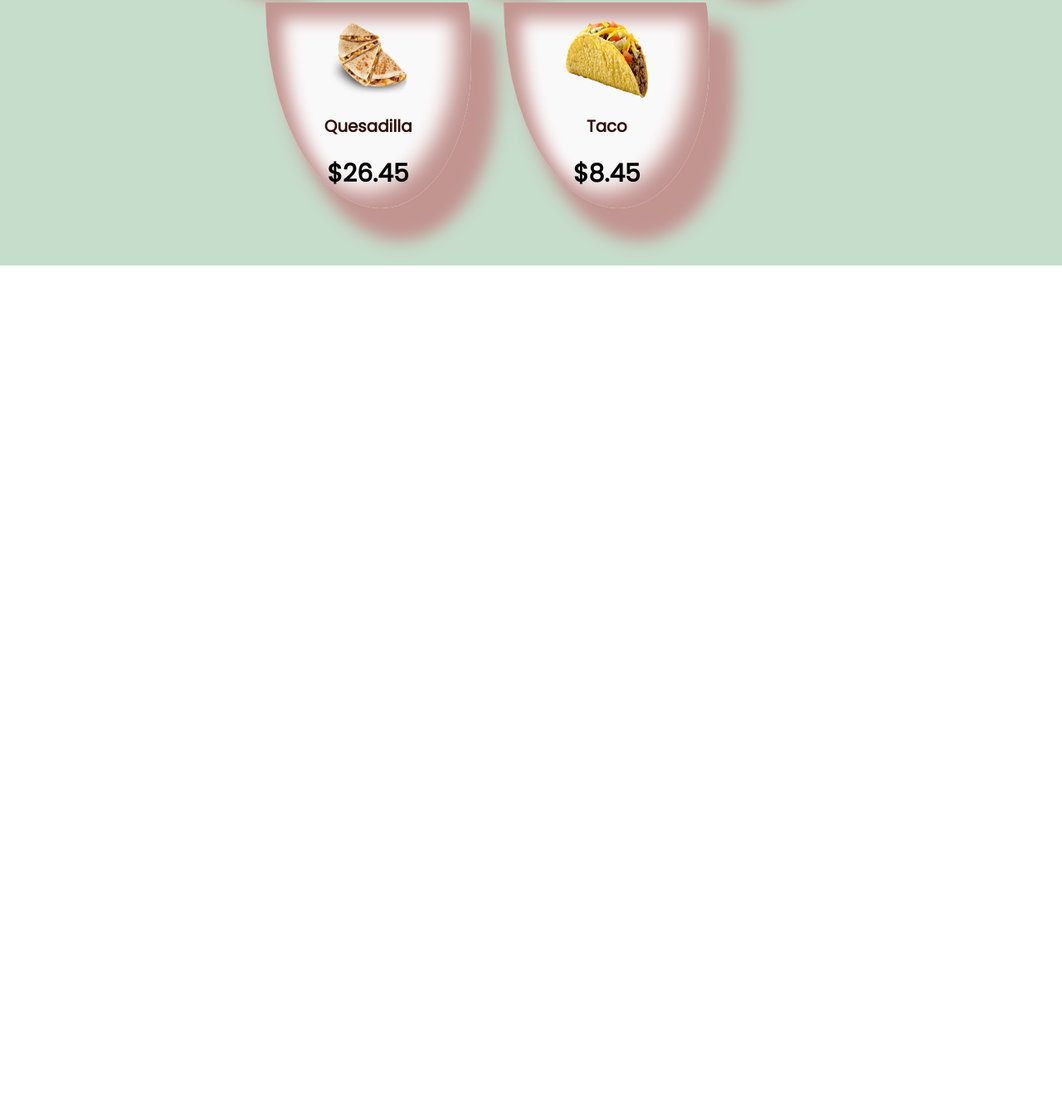
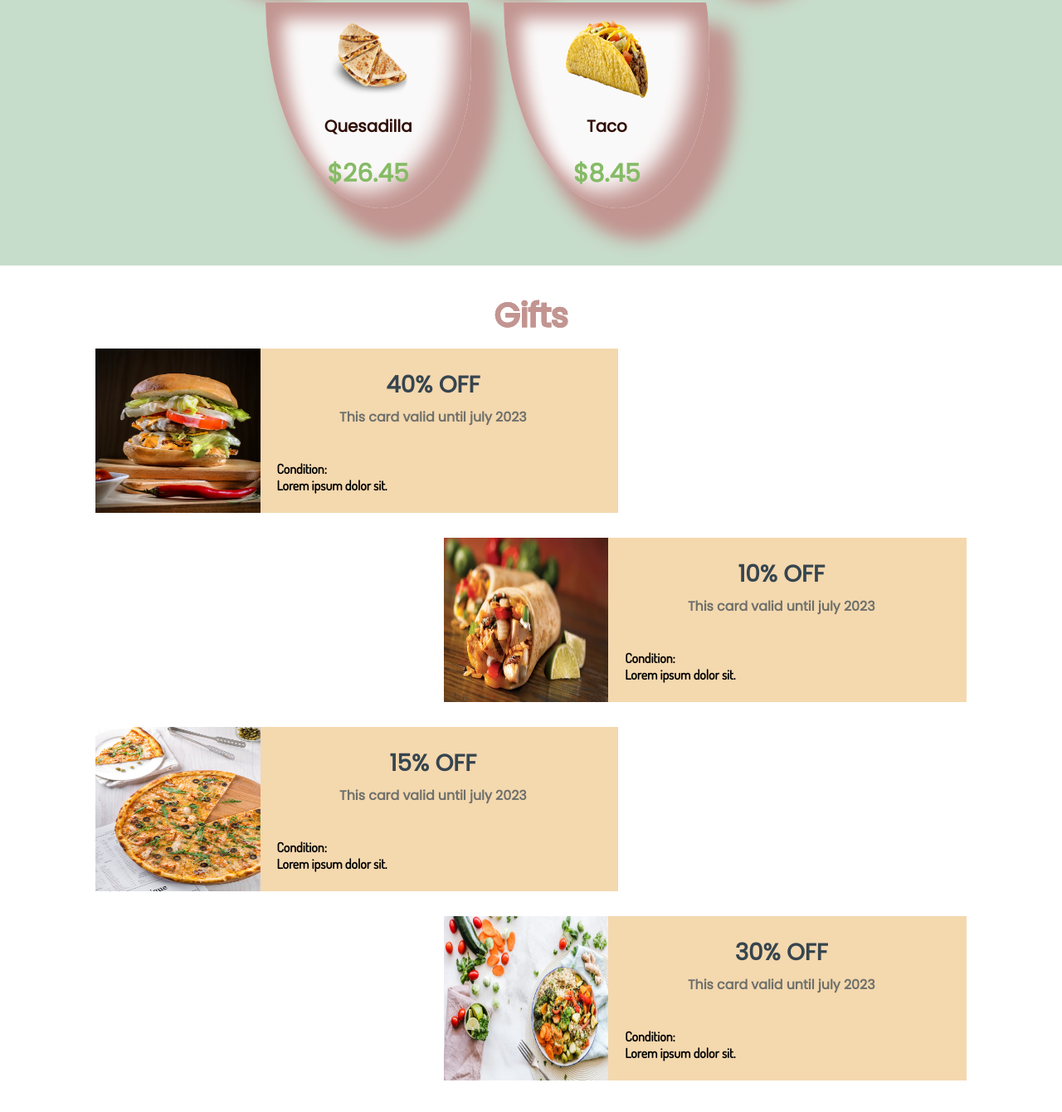
Before and after one commit to greatAlhazen/sass-landing-page, a website: page index.html in a window 1280 px wide. Shown: the part 2052-3392 px from the top of the page at 83% size. Before the commit the page ends 2372 px from the top, so only its background shows below. Drawn offline with nearby package versions, Linux system fonts and the light colour scheme; a web font is replaced by a local one.

Commit message:
create gifts section

```diff
--- a/index.html
+++ b/index.html
@@ -7,7 +7,7 @@
 
         <!-- css and fonts configuration -->
     <link rel="shortcut icon" type="image/png" href="images/icon.png">
-    <link href="https://fonts.googleapis.com/css2?family=Poppins&family=Sevillana&display=swap" rel="stylesheet">
+    <link href="https://fonts.googleapis.com/css2?family=Dosis&family=Poppins&family=Sevillana&display=swap" rel="stylesheet">
     <link rel="stylesheet" href="css/style.css">
 
     <title>Restaurant</title>
@@ -98,6 +98,44 @@
       </div>
     </section>
 
+    <section class="giftCard">
+      <h1 class="heading">Gifts</h1>
+      <div class="cardContainer">
+        <div class="card">
+          <img src="images/giftFood.jpg" alt="gift">
+          <div class="details">
+            <h1>40% OFF</h1>
+            <h2>This card valid until july 2023</h2>
+            <h4>Condition: <br> Lorem ipsum dolor sit.</h4>
+          </div>
+        </div>
+        <div class="card">
+          <img src="images/giftFood3.jpg" alt="gift">
+          <div class="details">
+            <h1>10% OFF</h1>
+            <h2>This card valid until july 2023</h2>
+            <h4>Condition: <br> Lorem ipsum dolor sit.</h4>
+          </div>
+        </div>
+        <div class="card">
+          <img src="images/giftFood4.jpg" alt="gift">
+          <div class="details">
+            <h1>15% OFF</h1>
+            <h2>This card valid until july 2023</h2>
+            <h4>Condition: <br> Lorem ipsum dolor sit.</h4>
+          </div>
+        </div>
+        <div class="card">
+          <img src="images/giftFood2.jpg" alt="gift">
+          <div class="details">
+            <h1>30% OFF</h1>
+            <h2>This card valid until july 2023</h2>
+            <h4>Condition: <br> Lorem ipsum dolor sit.</h4>
+          </div>
+        </div>
+      </div>
+    </section>
+
   <script src="https://cdnjs.cloudflare.com/ajax/libs/jquery/3.6.3/jquery.min.js" integrity="sha512-STof4xm1wgkfm7heWqFJVn58Hm3EtS31XFaagaa8VMReCXAkQnJZ+jEy8PCC/iT18dFy95WcExNHFTqLyp72eQ==" crossorigin="anonymous" referrerpolicy="no-referrer"></script>
   <script src="app.js"></script>
 
--- /dev/null
+++ b/sass/components/giftCard.scss
@@ -0,0 +1,67 @@
+.giftCard{
+    position: relative;
+
+    .cardContainer{
+        margin-top:3rem;
+        display: flex;
+        flex-direction: column;
+        gap:3rem;
+
+        .card{
+            display:flex;
+            width:60%;
+            height:20rem;
+            background-color:$creme-color;
+
+            @include respond(tablet) {
+               width:100%;
+              }
+
+            &:nth-child(even){
+                align-self: flex-end;
+
+            }
+
+
+            img{
+                width:20rem;
+                height:100%;
+
+
+                  @include respond(phone) {
+                    width:10rem;
+                    object-fit: cover;
+                   }
+            }
+
+            .details{
+                width:40rem;
+                display: flex;
+                align-items: center;
+                justify-content: center;
+                flex-direction:column ;
+                padding-left:2rem;
+
+                h1{
+                    color:$black;
+                    font-size:2.8rem;
+                    margin-bottom: .5rem;
+                }
+
+                h2{
+                    color:$black;
+                    opacity: .7;
+                    font-size: 1.6rem;
+                    margin-bottom:4rem;
+
+                }
+
+                h4{
+                    font-size:1.6rem;
+                    font-family: 'Dosis', sans-serif;
+                    align-self: flex-start;
+                }
+            }
+        }
+    }
+}
--- a/sass/components/menu.scss
+++ b/sass/components/menu.scss
@@ -52,6 +52,7 @@
 
             h4{
                 font-size:3rem;
+                color:#85bb65;
             }
         }
     }
--- a/sass/main.scss
+++ b/sass/main.scss
@@ -6,3 +6,4 @@
 @import "components/navbar.scss";
 @import "components/about.scss";
 @import "components/menu.scss";
+@import "components/giftCard.scss";
```
Also changed, not shown: css/style.css, images/giftFood.jpg (added), images/giftFood2.jpg (added), images/giftFood3.jpg (added), images/giftFood4.jpg (added).
